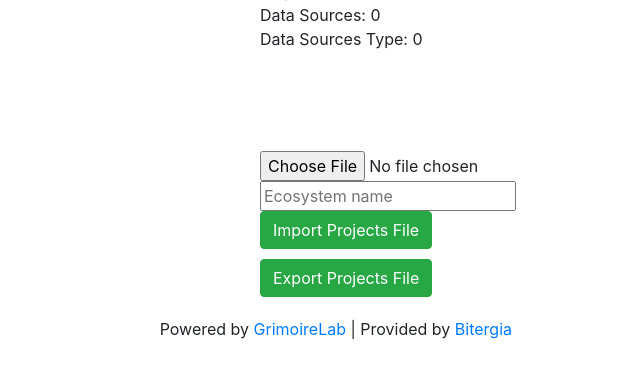
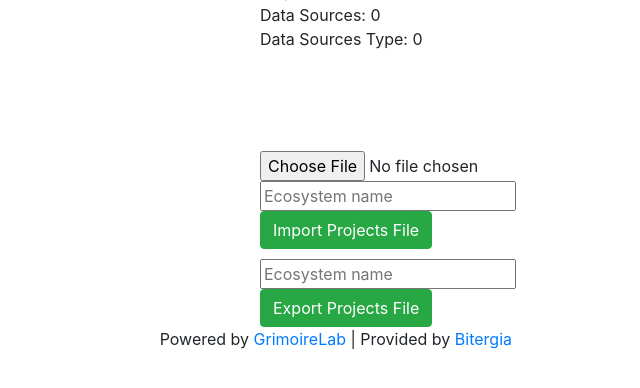
Before and after one commit to chaoss/grimoirelab-bestiary, a Django app: page / in a window 1280 px wide. Shown: the part 339-727 px from the top of the page, without its empty margins (640-1280 px from the left). Run offline with Django 3.2, Linux system fonts and the light colour scheme; data that the repository does not hold is empty; some libraries are stand-ins or nearby versions.

Commit message:
Add functionality to "Export Projects File" button

```diff
--- a/django_bestiary/projects/templates/projects/project.html
+++ b/django_bestiary/projects/templates/projects/project.html
@@ -83,7 +83,10 @@
     </form>
     </div>
     <div style="height:10px"></div>
-    <a href="?project={{project_selected}}&export_file=project.json" class="btn btn-success" role="button">Export Projects File</a>
+    <form method="POST" action="/projects/export/" enctype="multipart/form-data" target="_blank">{% csrf_token %}
+        <input type="text" name="ecosystem" placeholder="Ecosystem name" required=True><br>
+        <button type="submit" class="btn btn-success">Export Projects File</button>
+    </form>
     </div>
 <!-- END RIGHT COLUMN -->
 {% endblock %}
--- a/django_bestiary/projects/urls.py
+++ b/django_bestiary/projects/urls.py
@@ -4,5 +4,6 @@ from . import views
 
 urlpatterns = [
     url(r'^import/$', views.import_from_file),
+    url(r'^export/$', views.export_to_file),
     url(r'^$', views.index, name='index'),
 ]
--- a/django_bestiary/projects/views.py
+++ b/django_bestiary/projects/views.py
@@ -1,6 +1,7 @@
+import os
+
 from datetime import datetime
 from time import time
-
 
 from django.http import HttpResponse
 from django.template import loader
@@ -8,6 +9,7 @@ from django.template import loader
 from django.core.files.storage import default_storage
 from django.core.files.base import ContentFile
 
+from projects.bestiary_export import export_projects
 from projects.bestiary_import import load_projects
 from projects.models import Ecosystem, Project
 
@@ -105,3 +107,30 @@ def import_from_file(request):
         print("Repositories loaded", nrepos)
 
     return index(request)
+
+
+def export_to_file(request):
+
+    if not os.path.exists('.exported'):
+        os.mkdir(".exported")
+
+    if request.method == "POST":
+        ecosystem = request.POST["ecosystem"]
+        file_name = "projects_%s.json" % ecosystem
+        file_path = os.path.abspath(os.path.curdir) + "/.exported/" + file_name
+
+        task_init = time()
+        (nprojects, nrepos) = export_projects(file_path, ecosystem)
+
+        print("Total loading time ... %.2f sec", time() - task_init)
+        print("Projects loaded", nprojects)
+        print("Repositories loaded", nrepos)
+
+        if os.path.exists(file_path):
+            with open(file_path, 'rb') as fexport:
+                response = HttpResponse(fexport.read(), content_type="application/json")
+                response['Content-Disposition'] = 'inline; filename=' + os.path.basename(file_path)
+                return response
+        return HttpResponse(status=503)
+
+    return index(request)
```
